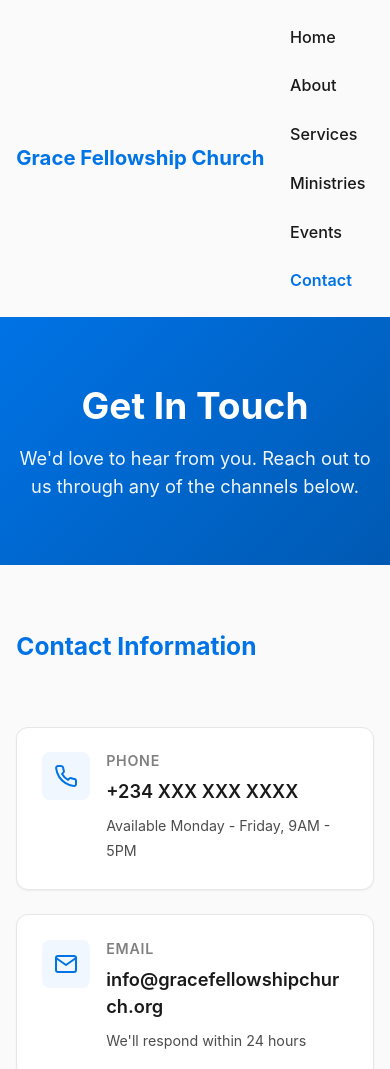
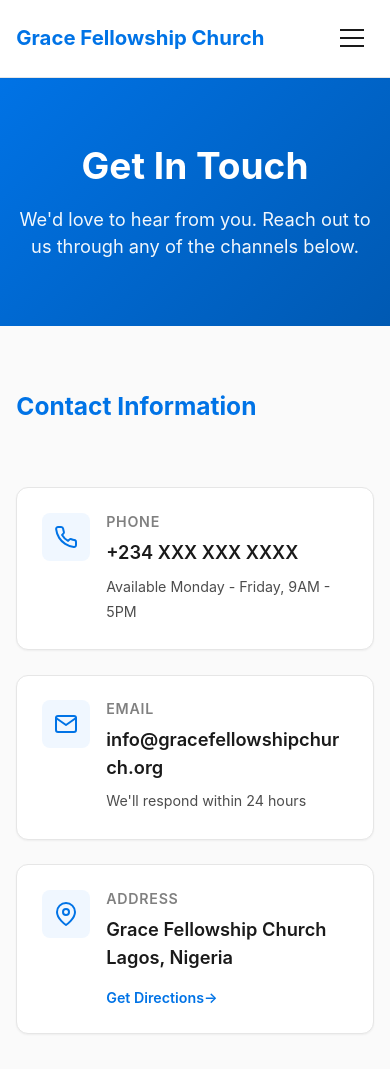
Before and after one commit to builtwitharvadai/proj_b46-grace-fellowship-church-website, a website: page src/contact.html in a window 390 px wide. Shown: the top 1069 px of the page. Drawn offline with Linux system fonts and the light colour scheme.

Commit message:
Update src/contact.html for task: Create Navigation System and SEO Foundation

```diff
--- a/src/contact.html
+++ b/src/contact.html
@@ -19,6 +19,7 @@
   <link rel="canonical" href="https://gracefellowshipchurch.org/contact">
 
   <link rel="stylesheet" href="css/main.css">
+  <link rel="stylesheet" href="css/components/navigation.css">
 
   <script type="application/ld+json">
   {
@@ -35,19 +36,29 @@
     "url": "https://gracefellowshipchurch.org"
   }
   </script>
+
+  <script type="module" src="js/main.js" defer></script>
 </head>
 <body>
   <a href="#main" class="skip-link">Skip to main content</a>
 
   <header role="banner">
-    <nav role="navigation" aria-label="Main navigation">
+    <nav class="nav" role="navigation" aria-label="Main navigation">
       <div class="nav__container">
         <div class="nav__logo">
           <a href="/" aria-label="Grace Fellowship Church Home">
             <span class="nav__logo-text">Grace Fellowship Church</span>
           </a>
         </div>
-        <ul class="nav__menu" role="list">
+        <button
+          class="nav__toggle"
+          aria-expanded="false"
+          aria-controls="nav-menu"
+          aria-label="Toggle navigation menu"
+        >
+          <span class="nav__toggle-icon"></span>
+        </button>
+        <ul id="nav-menu" class="nav__menu" role="list" aria-hidden="true">
           <li class="nav__item"><a href="/" class="nav__link">Home</a></li>
           <li class="nav__item"><a href="/about.html" class="nav__link">About</a></li>
           <li class="nav__item"><a href="/#services" class="nav__link">Services</a></li>
```
